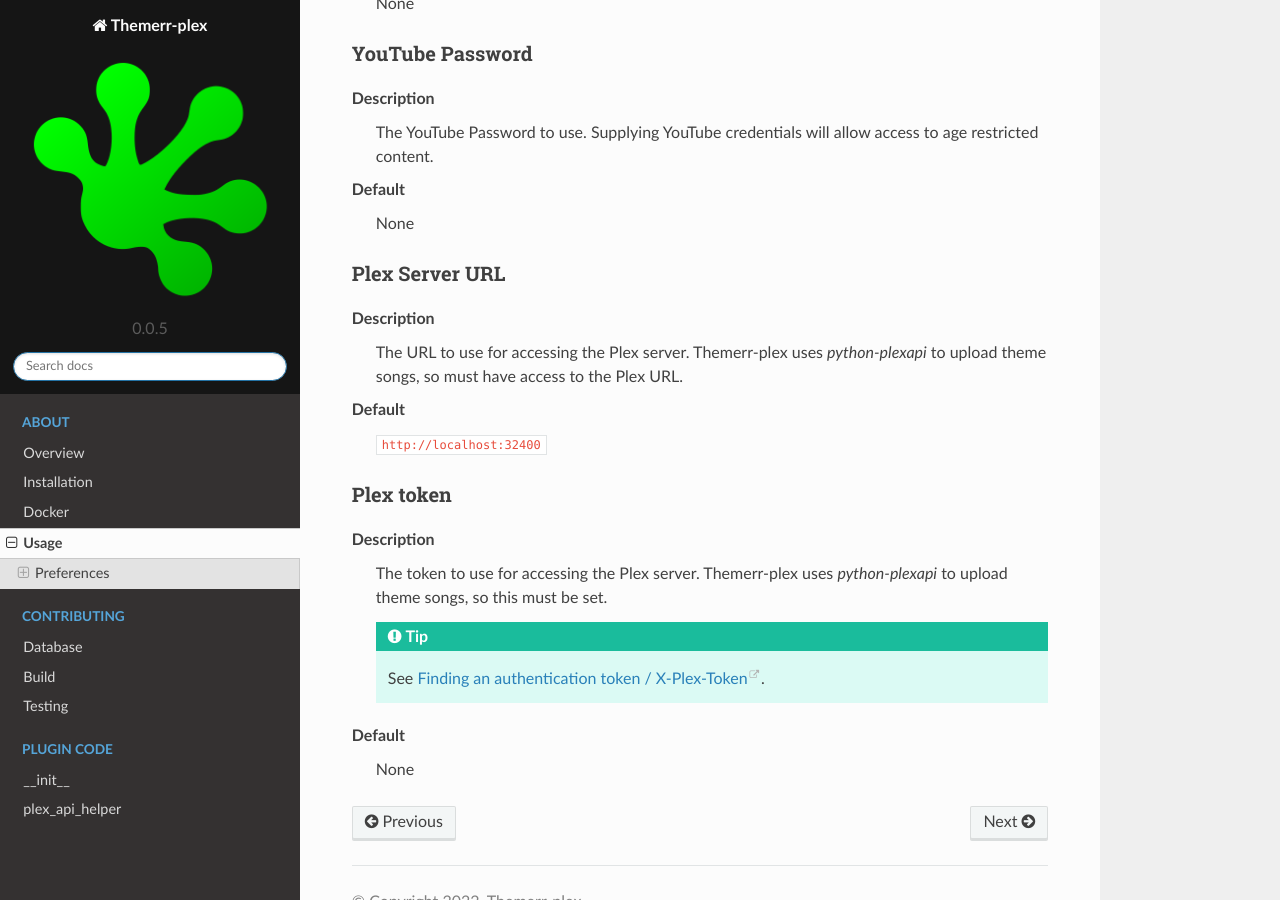
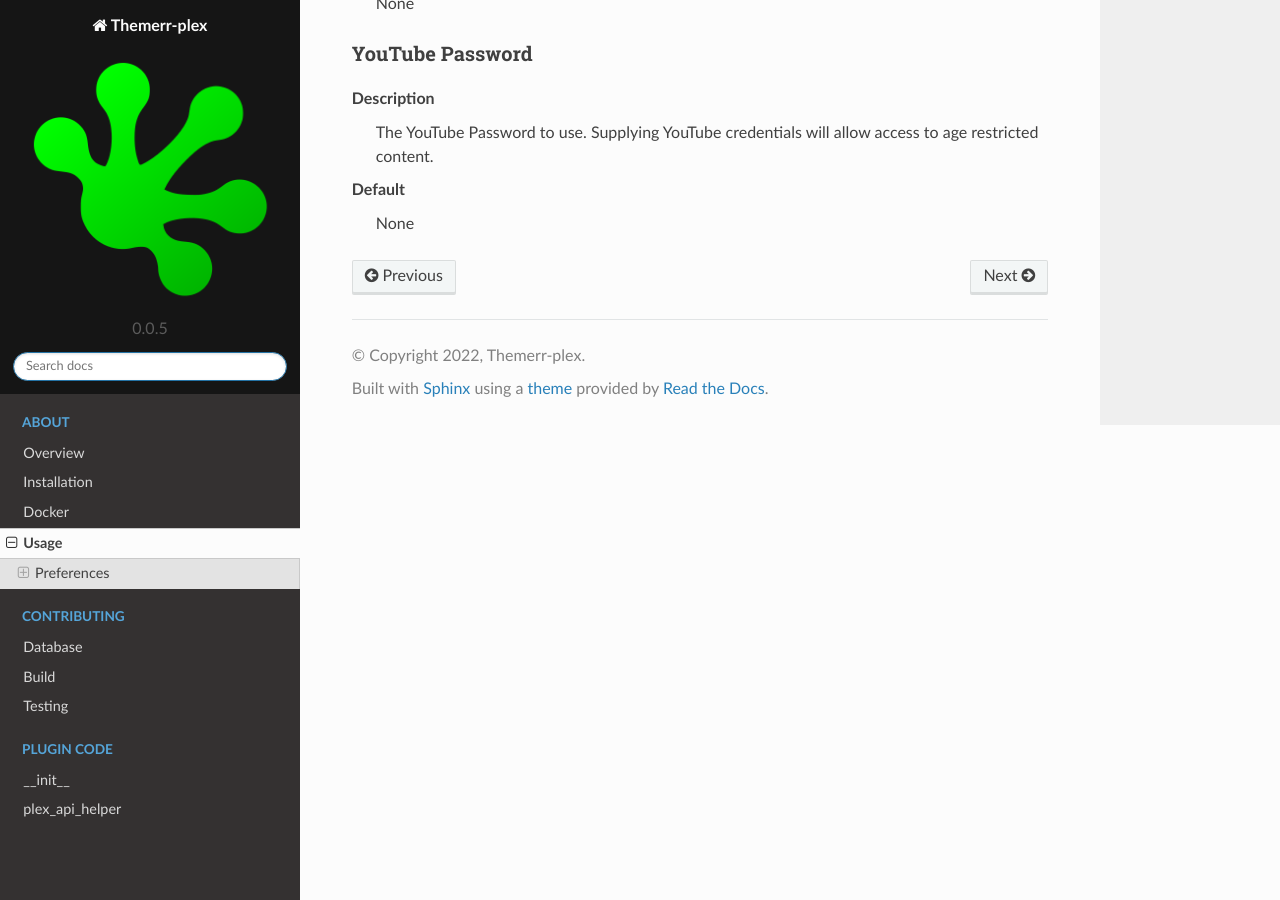
Before and after one commit to LizardByte/Themerr-plex, a Sphinx documentation site: the page built from docs/source/about/usage.rst, in a window 1280 px wide and 900 px high, scrolled down 1151 px. Built offline with Sphinx 7.4.7 and the Read the Docs theme 2.0.0, drawn with Linux system fonts in a browser that asks for light colours.

Commit message:
autofetch plex-token

```diff
--- a/docs/source/about/usage.rst
+++ b/docs/source/about/usage.rst
@@ -49,26 +49,3 @@
 
 Default
    None
-
-Plex Server URL
-^^^^^^^^^^^^^^^
-
-Description
-   The URL to use for accessing the Plex server. Themerr-plex uses `python-plexapi` to upload theme songs, so must have
-   access to the Plex URL.
-
-Default
-   ``http://localhost:32400``
-
-Plex token
-^^^^^^^^^^
-
-Description
-   The token to use for accessing the Plex server. Themerr-plex uses `python-plexapi` to upload theme songs, so this
-   must be set.
-
-   .. Tip:: See `Finding an authentication token / X-Plex-Token
-      <https://support.plex.tv/articles/204059436-finding-an-authentication-token-x-plex-token>`_.
-
-Default
-   None
```
Also changed, not shown: 3 other files.
